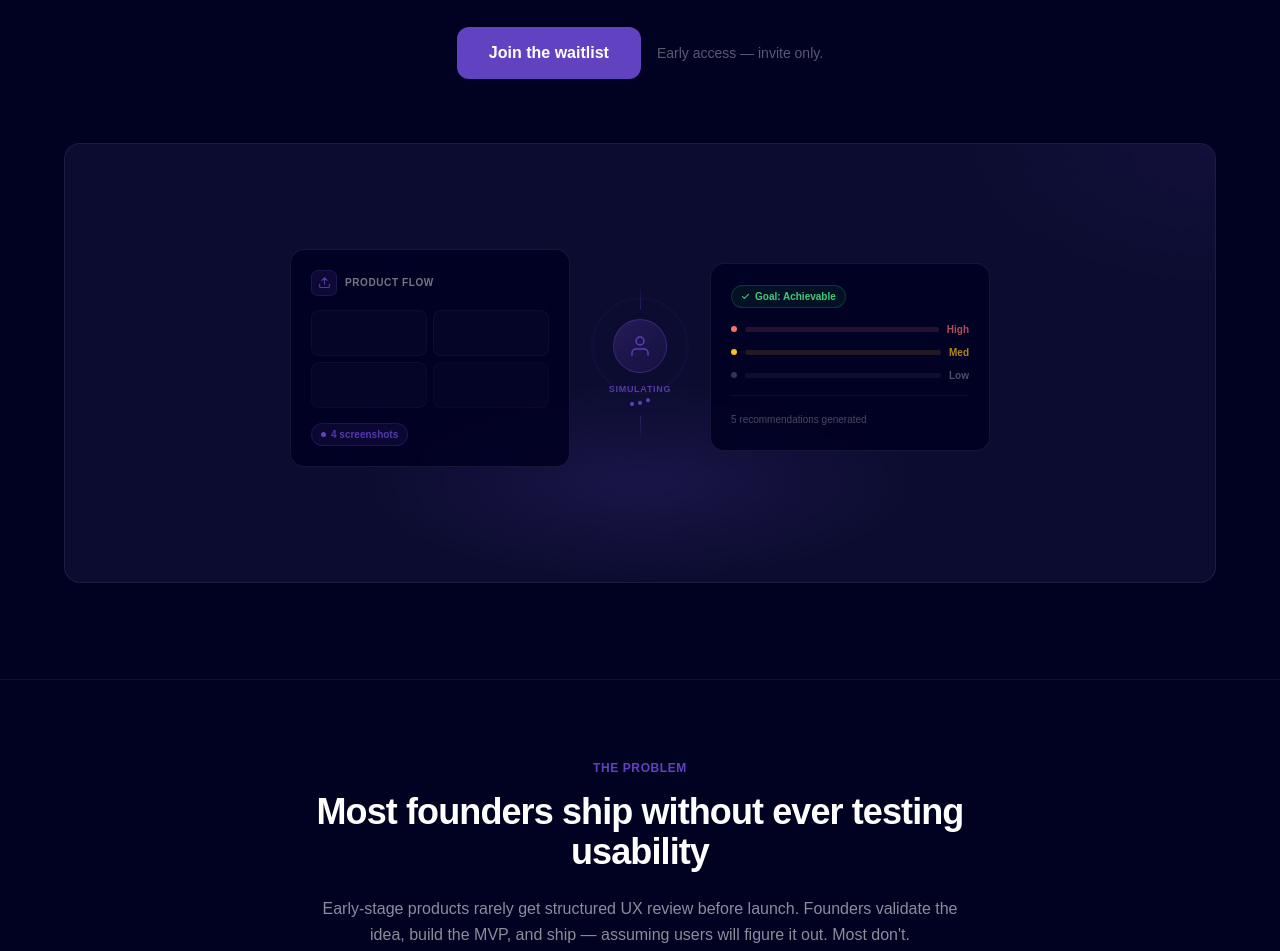
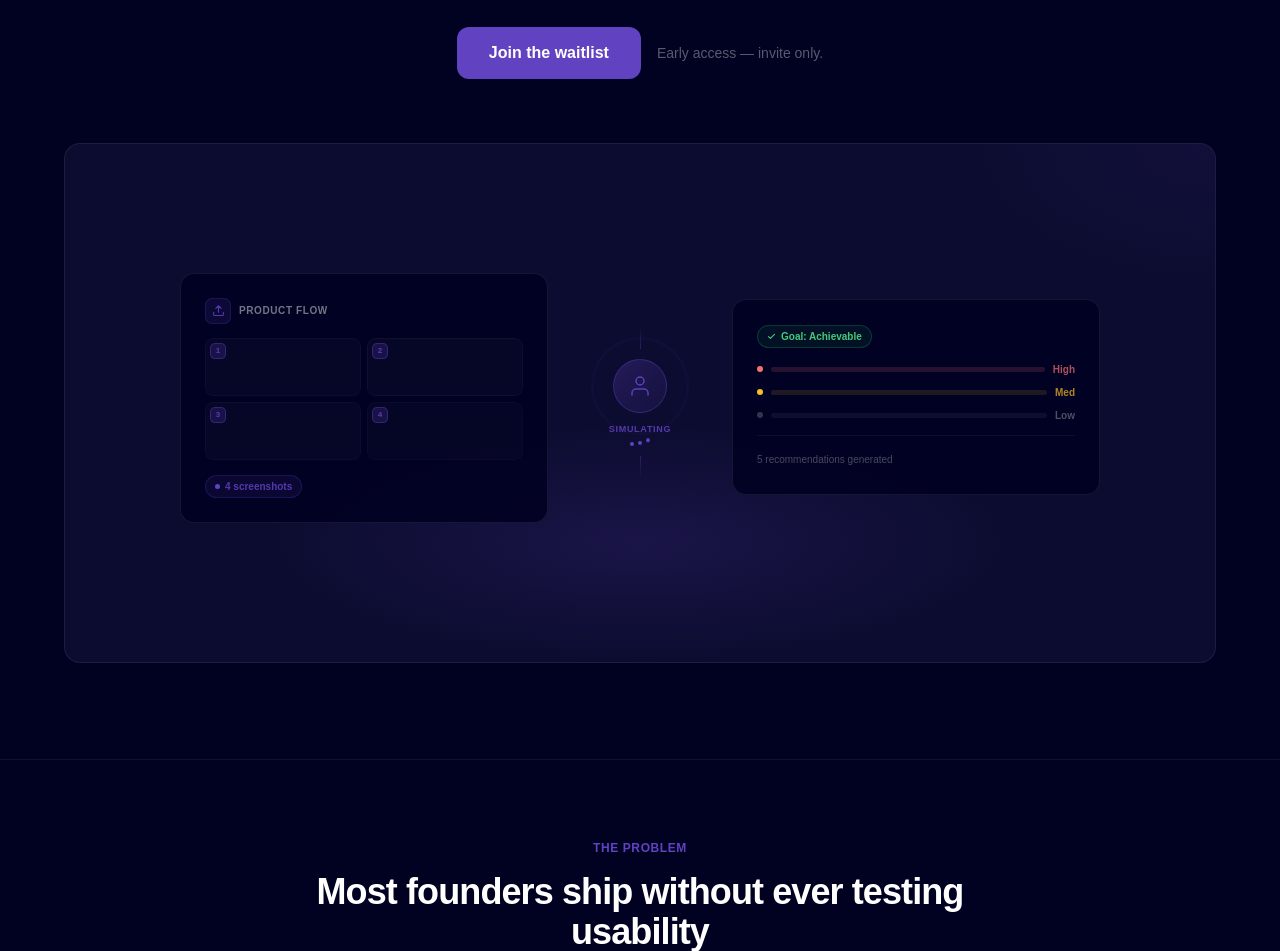
Before and after one commit to cmdloaf/blinkd-mvp, a Django app: page / in a window 1280 px wide. Shown: the part 447-1398 px from the top of the page. Run offline with Django 5.2, Linux system fonts and the light colour scheme; some libraries are stand-ins or nearby versions; some web fonts are replaced.

Commit message:
(fix) landing page elements pt 2

```diff
--- a/runtime.txt
+++ /dev/null
@@ -1 +0,0 @@
-python-3.13.5
--- a/uploads/templates/uploads/landing.html
+++ b/uploads/templates/uploads/landing.html
@@ -55,6 +55,14 @@
     .bounce-dot { animation: bounce-dot 1.1s ease-in-out infinite; }
     .float-card { animation: float 4s ease-in-out infinite; }
     .shimmer-bar { animation: shimmer-bar 2.5s ease-in-out infinite; }
+    .step-badge {
+      position: absolute; top: 5px; left: 5px;
+      width: 16px; height: 16px; border-radius: 5px;
+      background: rgba(97,66,192,0.22); border: 1px solid rgba(97,66,192,0.40);
+      display: flex; align-items: center; justify-content: center;
+      font-size: 8px; font-weight: 700; color: rgba(97,66,192,0.90);
+      line-height: 1; z-index: 1;
+    }
   </style>
 </head>
 
@@ -123,17 +131,17 @@
       </div>
 
       <!-- Hero: Abstract product flow visualization -->
-      <div class="mt-16 rounded-2xl bg-[#0C0C30] border border-white/[0.07] overflow-hidden relative" style="height:440px;">
+      <div class="mt-16 rounded-2xl bg-[#0C0C30] border border-white/[0.07] overflow-hidden relative" style="height:520px;">
         <!-- Background glow -->
-        <div style="position:absolute;bottom:0;left:50%;transform:translateX(-50%);width:560px;height:200px;background:radial-gradient(ellipse,rgba(97,66,192,0.16) 0%,transparent 70%);pointer-events:none;"></div>
+        <div style="position:absolute;bottom:0;left:50%;transform:translateX(-50%);width:760px;height:240px;background:radial-gradient(ellipse,rgba(97,66,192,0.16) 0%,transparent 70%);pointer-events:none;"></div>
         <div style="position:absolute;top:0;right:0;width:280px;height:160px;background:radial-gradient(ellipse at top right,rgba(97,66,192,0.07) 0%,transparent 65%);pointer-events:none;"></div>
 
         <!-- Three-panel layout -->
         <div style="position:absolute;inset:0;display:flex;align-items:center;justify-content:center;padding:2.5rem 2rem;">
-          <div style="display:grid;grid-template-columns:1fr 100px 1fr;gap:1.25rem;align-items:center;width:100%;max-width:700px;">
+          <div style="display:grid;grid-template-columns:1fr 120px 1fr;gap:2rem;align-items:center;width:100%;max-width:920px;">
 
             <!-- Panel 1: Flow Input -->
-            <div class="float-card" style="background:rgba(1,1,34,0.85);border:1px solid rgba(255,255,255,0.08);border-radius:14px;padding:1.25rem;">
+            <div class="float-card" style="background:rgba(1,1,34,0.85);border:1px solid rgba(255,255,255,0.08);border-radius:14px;padding:1.5rem;">
               <!-- Header -->
               <div style="display:flex;align-items:center;gap:8px;margin-bottom:14px;">
                 <div style="width:26px;height:26px;border-radius:7px;background:rgba(97,66,192,0.12);border:1px solid rgba(97,66,192,0.22);display:flex;align-items:center;justify-content:center;flex-shrink:0;">
@@ -145,10 +153,24 @@
               </div>
               <!-- Screenshot thumbnails -->
               <div style="display:grid;grid-template-columns:1fr 1fr;gap:6px;margin-bottom:12px;">
-                <div class="shimmer-bar" style="height:46px;background:rgba(255,255,255,0.04);border:1px solid rgba(255,255,255,0.06);border-radius:8px;"></div>
-                <div class="shimmer-bar" style="height:46px;background:rgba(255,255,255,0.04);border:1px solid rgba(255,255,255,0.06);border-radius:8px;animation-delay:0.4s;"></div>
-                <div class="shimmer-bar" style="height:46px;background:rgba(255,255,255,0.04);border:1px solid rgba(255,255,255,0.06);border-radius:8px;animation-delay:0.8s;"></div>
-                <div class="shimmer-bar" style="height:46px;background:rgba(255,255,255,0.04);border:1px solid rgba(255,255,255,0.06);border-radius:8px;animation-delay:1.2s;"></div>
+                <div style="position:relative;height:58px;border-radius:8px;overflow:hidden;">
+                  <div class="shimmer-bar" style="position:absolute;inset:0;background:rgba(255,255,255,0.04);border:1px solid rgba(255,255,255,0.06);border-radius:8px;"></div>
+                  <div class="step-badge">1</div>
+                  <div style="position:absolute;right:-9px;top:50%;transform:translateY(-50%);z-index:2;color:rgba(97,66,192,0.35);font-size:9px;line-height:1;">&#8594;</div>
+                </div>
+                <div style="position:relative;height:58px;border-radius:8px;overflow:hidden;">
+                  <div class="shimmer-bar" style="position:absolute;inset:0;background:rgba(255,255,255,0.04);border:1px solid rgba(255,255,255,0.06);border-radius:8px;animation-delay:0.4s;"></div>
+                  <div class="step-badge">2</div>
+                </div>
+                <div style="position:relative;height:58px;border-radius:8px;overflow:hidden;">
+                  <div class="shimmer-bar" style="position:absolute;inset:0;background:rgba(255,255,255,0.04);border:1px solid rgba(255,255,255,0.06);border-radius:8px;animation-delay:0.8s;"></div>
+                  <div class="step-badge">3</div>
+                  <div style="position:absolute;right:-9px;top:50%;transform:translateY(-50%);z-index:2;color:rgba(97,66,192,0.35);font-size:9px;line-height:1;">&#8594;</div>
+                </div>
+                <div style="position:relative;height:58px;border-radius:8px;overflow:hidden;">
+                  <div class="shimmer-bar" style="position:absolute;inset:0;background:rgba(255,255,255,0.04);border:1px solid rgba(255,255,255,0.06);border-radius:8px;animation-delay:1.2s;"></div>
+                  <div class="step-badge">4</div>
+                </div>
               </div>
               <div style="display:inline-flex;align-items:center;gap:5px;background:rgba(97,66,192,0.1);border:1px solid rgba(97,66,192,0.22);border-radius:20px;padding:3px 9px;">
                 <div style="width:5px;height:5px;background:#6142C0;border-radius:50%;"></div>
@@ -183,7 +205,7 @@
             </div>
 
             <!-- Panel 2: Analysis Output -->
-            <div class="float-card" style="background:rgba(1,1,34,0.85);border:1px solid rgba(255,255,255,0.08);border-radius:14px;padding:1.25rem;animation-delay:0.5s;">
+            <div class="float-card" style="background:rgba(1,1,34,0.85);border:1px solid rgba(255,255,255,0.08);border-radius:14px;padding:1.5rem;animation-delay:0.5s;">
               <!-- Goal badge -->
               <div style="margin-bottom:14px;">
                 <span style="display:inline-flex;align-items:center;gap:5px;background:rgba(34,197,94,0.08);border:1px solid rgba(34,197,94,0.22);border-radius:20px;padding:3px 9px;color:rgba(74,222,128,0.9);font-size:10px;font-weight:700;">
```
Also changed, not shown: 1 other file.
